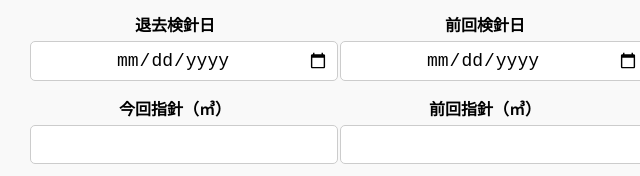
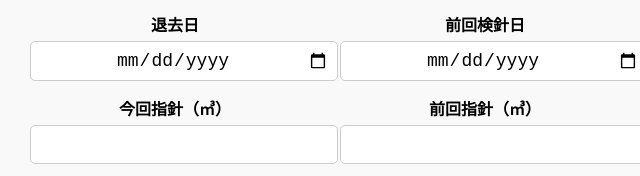
Before and after one commit to takumiksk009/Ippankatei, a plain HTML site: page index.html in a window 1280 px wide. Shown: the part 179-355 px from the top of the page, 310-950 px from the left. Drawn offline with Linux system fonts and the light colour scheme.

Commit message:
GitHub Pages update

```diff
--- a/index.html
+++ b/index.html
@@ -107,7 +107,7 @@
     </div>
 
     <div>
-      <label for="currDate">退去検針日</label>
+      <label for="currDate">退去日</label>
       <input type="date" id="currDate">
     </div>
     <div>
```
